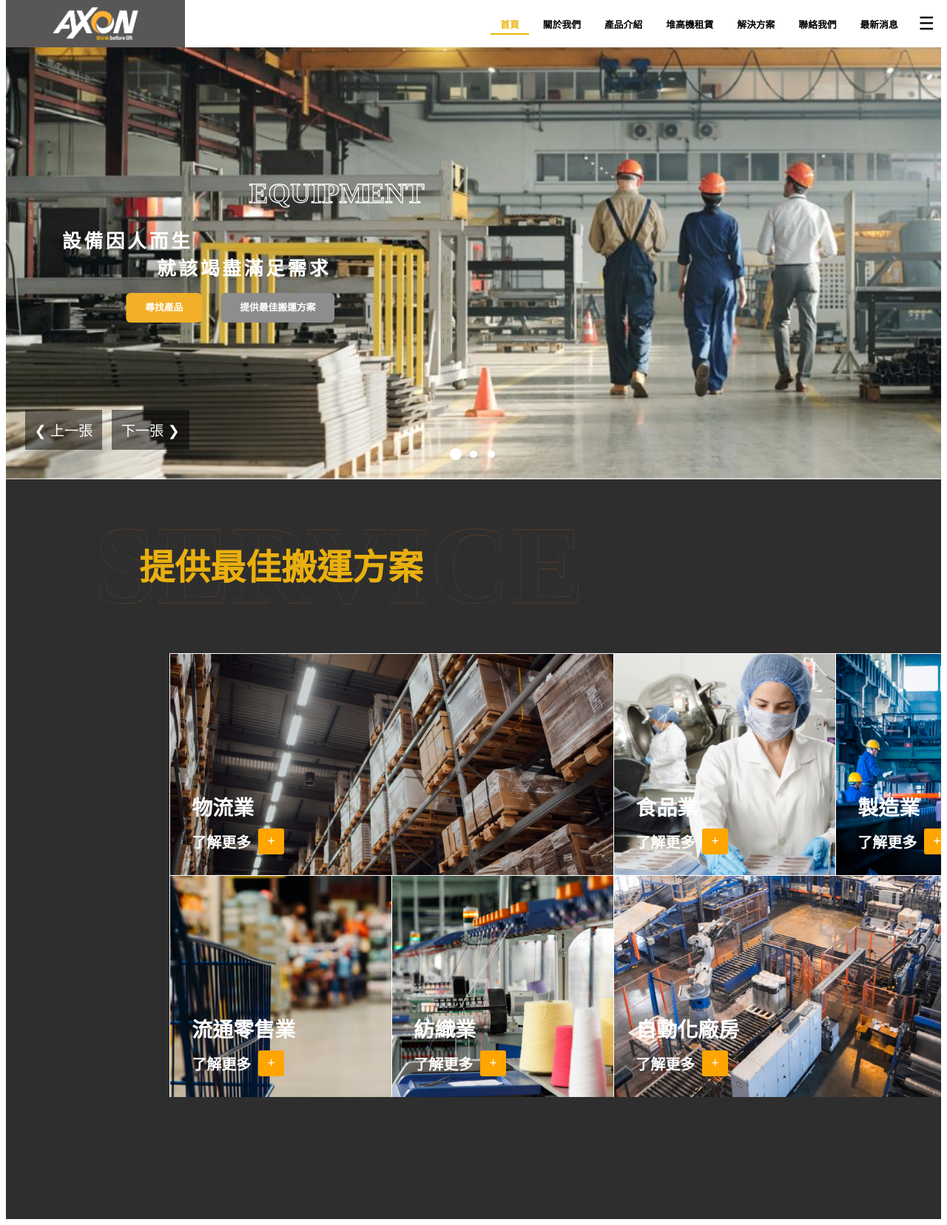
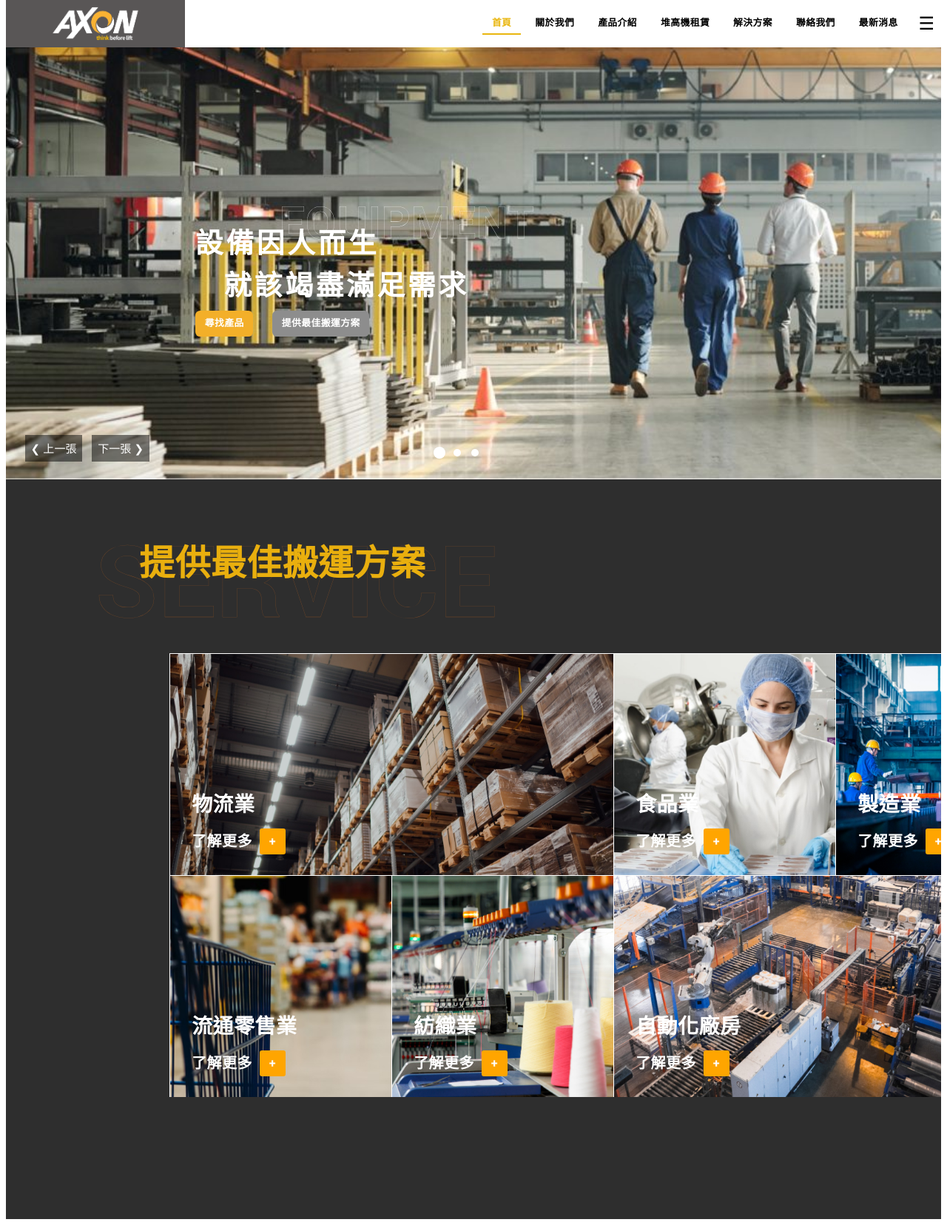
Before and after one commit to asd6139884/Practice-AxonWebsiteRecreate, a Flask app: page / in a window 1280 px wide. Shown: the whole page at 74% size. Run offline with Flask 3, Linux system fonts and the light colour scheme.

Commit message:
slogan文字以左下角(bottom, left)做設定，以padding調整文字內容位置

```diff
--- a/static/styles.css
+++ b/static/styles.css
@@ -1,17 +1,32 @@
+/* 全局字型設定 */
+body, html {
+    /* 中英文字型組合 */
+    font-family: 'Yantramanav', 'Noto Sans TC', sans-serif;
+    /* 基本字型大小 */
+    font-size: 14px;
+    /* 基本行高 */
+    line-height: 1.5;
+    /* 基本字重 */
+    font-weight: 400;
+    /* 字元間距 */
+    letter-spacing: 0.03em;
+}
+
+/* ----------------------------------------------------------------------------- */
 /* 導覽列 */
 .navbar {
-    position: fixed;  /* 固定在視窗上 */
-    z-index: 1000; /* 確保導覽列在最上層 */
+    width: 100%; /* 導覽列寬度 */
+    height: 8vh; /* 設定導覽列高度 */
+    top: 0;
+    margin: 0;
+    padding: 0 0vw; /* 左右間距隨視窗變化 */
     display: flex;
     align-items: center;
     justify-content: space-between; /* LOGO 靠左，分頁連結靠右 */
     background-color: #ffffff; /* 設定背景為白色 */
-    width: 100%; /* 導覽列寬度 */
-    height: 8vh; /* 設定導覽列高度 */
-    padding: 0 0vw; /* 左右間距隨視窗變化 */
-    top: 0;
-    margin: 0;
     box-sizing: border-box;
+    position: fixed;  /* 固定在視窗上 */
+    z-index: 1000; /* 確保導覽列在最上層 */
 }
 
 /* LOGO */
@@ -197,117 +212,24 @@ overflow: hidden;  /* 隱藏超出的部分 */
 .slideshow-container img.active {
     display: block;
 }
-/* 圓點容器 */
-.dot-container {
-    text-align: center;
-    position: absolute;
-    bottom: 20px;  /* 調整位置，確保不被隱藏 */
-    left: 50%;
-    transform: translateX(-50%);
-    z-index: 10; /* 確保圓點在圖片上方 */
-    background: transparent; /* 背景透明 */
-    padding: 5px 10px; /* 增加間距 */
-    border-radius: 20px;
-}
-/* 圓點樣式 */
-.dot {
-    display: inline-block;
-    width: 10px;
-    height: 10px;
-    margin: 0 5px;
-    background-color: #ffffff;
-    border: none;  /* 移除按鈕預設邊框 */
-    border-radius: 50%;
-    cursor: pointer;
-    transition: transform 0.3s, background-color 0.3s;
-    outline: none; /* 移除點擊時的外框 */
-    padding: 0; /* 避免按鈕內邊距影響大小 */
-}
-/* 當前圖片的圓點較大 */
-.dot.active {
-    background-color: #ffffff;
-    transform: scale(1.6); /* 圓點變大 */
-}
-/* 按鈕點擊時防止出現藍色外框（僅適用於部分瀏覽器） */
-.dot:focus {
-    outline: none;
-    box-shadow: none;
-}
-
-/* slogan文字 */
-.slideshow-slogan {
-    position: absolute;
-    bottom: 55%;
-    left: 25%;
-    font-size: 3vw;
-    font-weight: bold;
-    padding: 1vw;
-    border-radius: 8px;
-    color: transparent; /* 讓文字透明，但保留白色邊框 */
-    -webkit-text-stroke: 0.1vw white; /* 定義邊框粗細與顏色 */
-    opacity: 0;
-    transition: opacity 0.5s ease-in-out;
-}
-/* 進場動畫 */
-.slideshow-slogan.show {
-    animation: sloganfadeInUp 1.5s ease-out forwards;
-}
-/* 定義 btnfadeInUp 動畫 */
-@keyframes sloganfadeInUp {
-    from {
-        opacity: 0;
-        transform: translateX(-200px);
-    }
-    to {
-        opacity: 1;
-        transform: translateX(0px);
-    }
-}
-
-/* 內容文字 */
-.slideshow-content {
-    position: absolute;
-    bottom: 40%;
-    left: 5%;
-    color: white;
-    font-size: 2vw;
-    font-weight: bold;
-    letter-spacing: 0.3vw; /* 增加字母間距 */
-    padding: 1vw;
-    border-radius: 8px;
-    opacity: 0;
-    transition: opacity 0.5s ease-in-out;
-}
-/* 進場動畫 */
-.slideshow-content.show {
-    animation: contentfadeInUp 0.6s ease-out forwards;
-}
-/* 定義 btnfadeInUp 動畫 */
-@keyframes contentfadeInUp {
-    from {
-        opacity: 0;
-        transform: translateY(50px);
-    }
-    to {
-        opacity: 1;
-        transform: translateY(0);
-    }
-}
 
 /* 超連結按鈕 */
 .hyperlink {
     position: absolute;
-    bottom: 35%; /* 控制按鈕距離底部的距離 */
-    left: 24%;
-    transform: translateX(-50%);
+    bottom: 25vh;
+    left: 20vw;
+    transform-origin: center top;
+    width: fit-content;
     display: flex;
     gap: 2vw; /* 兩個按鈕之間的固定距離 */
+    z-index: 2;
+    transform: translateY(0); /* 讓它以圖片為基準 */
 }
 /* 超連結1按鈕 */
 .hyperlink .btn1 a {
     background-color: rgba(243, 175, 41, 1);
     color: rgb(255, 255, 255);
-    padding: 1vw 2vw;
+    padding: 0.7vw 1vw;
     border-radius: 0.5vw;
     text-decoration: none;
     font-size: 1vw;
@@ -318,7 +240,7 @@ overflow: hidden;  /* 隱藏超出的部分 */
 .hyperlink .btn2 a {
     background-color: rgb(141, 141, 141);
     color: rgb(255, 255, 255);
-    padding: 1vw 2vw;
+    padding: 0.7vw 1vw;
     border-radius: 0.5vw;
     text-decoration: none;
     font-size: 1vw;
@@ -348,12 +270,111 @@ overflow: hidden;  /* 隱藏超出的部分 */
         transform: translateY(0);
     }
 }
-/* ----------------------------------------------------------------------------- */
 
-/* 控制按鈕區塊 */
+/* 內容文字 */
+.slideshow-content {
+    position: absolute;
+    transform-origin: center;
+    bottom: 25vh;
+    left: 20vw;
+    width: fit-content;
+    font-size: calc(2vw + 1.5vh);
+    font-weight: bold;
+    letter-spacing: 0.3vw; /* 增加字母間距 */
+    word-spacing: 0vw;
+    font-feature-settings: "palt"; /* 讓中文間距保持原樣 */
+    white-space: nowrap; /* 防止英文換行導致間距異常 */
+    color: white;
+    padding: 4vh 0vw;
+    opacity: 0;
+    transition: opacity 0.5s ease-in-out;
+}
+/* 進場動畫 */
+.slideshow-content.show {
+    animation: contentfadeInUp 1s ease-out forwards;
+}
+/* 定義 btnfadeInUp 動畫 */
+@keyframes contentfadeInUp {
+    from {
+        opacity: 0;
+        transform: translate(0, 10vh); /* 起始位置，水平移動以對齊超連結按鈕中心 */
+    }
+    to {
+        opacity: 1;
+        transform: translate(0, 0vh); /* 最終位置在超連結按鈕上方，水平位置對齊超連結按鈕中心 */
+    }
+}
+
+/* slogan文字 */
+.slideshow-slogan {
+    position: absolute;
+    transform-origin: center; /* 以中心為基準做平移 */
+    bottom: 25vh;
+    left: 20vw;
+    width: fit-content;
+    font-size: calc(4vw + 2vh);
+    font-weight: bold;
+    padding: calc(3vw + 7vh) calc(7vw + 3vh);
+    color: transparent; /* 讓文字透明，但保留白色邊框 */
+    -webkit-text-stroke: 0.02vw white; /* 定義邊框粗細與顏色 */
+    opacity: 0;
+    transition: opacity 0.5s ease-in-out;
+}
+/* 進場動畫 */
+.slideshow-slogan.show {
+    animation: sloganfadeInUp 1s ease-out forwards;
+}
+/* 定義 btnfadeInUp 動畫 */
+@keyframes sloganfadeInUp {
+    from {
+        opacity: 0;
+        transform: translate(-5vw, 0);
+    }
+    to {
+        opacity: 1;
+        transform: translate(0, 0);
+    }
+}
+
+/* 圓點容器 */
+.dot-container {
+    text-align: center;
+    position: absolute;
+    bottom: 3vh;  /* 調整位置，確保不被隱藏 */
+    left: 45vw;
+    z-index: 10; /* 確保圓點在圖片上方 */
+    background: transparent; /* 背景透明 */
+    border-radius: 20px;
+}
+/* 圓點樣式 */
+.dot {
+    display: inline-block;
+    width: 10px;
+    height: 10px;
+    margin: 0 5px;
+    background-color: #ffffff;
+    border: none;  /* 移除按鈕預設邊框 */
+    border-radius: 50%;
+    cursor: pointer;
+    transition: transform 0.3s, background-color 0.3s;
+    outline: none; /* 移除點擊時的外框 */
+    padding: 0; /* 避免按鈕內邊距影響大小 */
+}
+/* 當前圖片的圓點較大 */
+.dot.active {
+    background-color: #ffffff;
+    transform: scale(1.6); /* 圓點變大 */
+}
+/* 按鈕點擊時防止出現藍色外框（僅適用於部分瀏覽器） */
+.dot:focus {
+    outline: none;
+    box-shadow: none;
+}
+
+/* 控制按鈕 */
 .controls {
     position: absolute;
-    bottom: 5vh;
+    bottom: 3vh;
     left: 2vw;
     display: flex;
     gap: 1vw;
@@ -363,9 +384,9 @@ overflow: hidden;  /* 隱藏超出的部分 */
     background-color: rgba(0, 0, 0, 0.5);
     color: white;
     border: none;
-    padding: 1vw;
+    padding: 0.6vw 1vh;
     cursor: pointer;
-    font-size: 1.5vw;
+    font-size: calc(0.8vw + 0.6vh);
 }
 /* 滑鼠移上去時加深顏色 */
 .controls button:hover {
--- a/templates/base.html
+++ b/templates/base.html
@@ -3,23 +3,19 @@
 <head>
     <meta charset="UTF-8">
     <meta name="viewport" content="width=device-width, initial-scale=1.0">
-    <title>{% block title %}我的網站{% endblock %}</title> <!-- 網頁標題 -->
-    <link rel="stylesheet" href="{{ url_for('static', filename='styles.css') }}"> <!-- 引入 CSS 樣式表 -->
-    {% block head %}{% endblock %} <!-- 自訂樣式表 -->
-    <link rel="icon" type="image/x-icon" href="{{ url_for('static', filename='images/logo.ico') }}"> <!-- 網站圖示 -->
 
 
+    <link href="https://fonts.googleapis.com/css2?family=Yantramanav:wght@300;400;500;700;900&display=swap" rel="stylesheet">
+    <link href="https://fonts.googleapis.com/css2?family=Noto+Sans+TC:wght@300;400;500;700&display=swap" rel="stylesheet">
+    <link href="https://fonts.googleapis.com/css2?family=Noto+Serif+TC:wght@400;700&display=swap" rel="stylesheet">
     <!-- 引入 Font Awesome 圖示 -->
     <link rel="stylesheet" href="https://cdnjs.cloudflare.com/ajax/libs/font-awesome/5.15.4/css/all.min.css">
 
 
-    <!-- <style>
-        body {
-            margin: 0;
-            font-family: Arial, sans-serif;
-            text-align: center;
-        }
-    </style> -->
+    <link rel="stylesheet" href="{{ url_for('static', filename='styles.css') }}"> <!-- 引入 CSS 樣式表 -->
+    {% block head %}{% endblock %} <!-- 自訂樣式表 -->
+    <link rel="icon" type="image/x-icon" href="{{ url_for('static', filename='images/logo.ico') }}"> <!-- 網站圖示 -->
+    <title>{% block title %}我的網站{% endblock %}</title> <!-- 網頁標題 -->
 </head>
 <body>
     <!-- 導覽列 -->
@@ -143,9 +139,9 @@
                 "TECHNOLOGY"
             ];
             const slideContents = [
-                "設備因人而生<br><span style='margin-left: 5em;'>就該竭盡滿足需求</span>",
-                "用腦運搬的專家<br><span style='margin-left: 5em;'>THINK BEFORE LIFT</span>",
-                "科技與傳統結合<br><span style='margin-left: 5em;'>定義運搬新世代</span>"
+                "設備因人而生<br><span style='margin-left: 3vw;'>就該竭盡滿足需求</span>",
+                "用腦運搬的專家<br><span style='margin-left: 3vw;'>THINK BEFORE LIFT</span>",
+                "科技與傳統結合<br><span style='margin-left: 3vw;'>定義運搬新世代</span>"
             ];
 
             function showSlide(index) {
```
Also changed, not shown: app.py (line endings or trailing spaces).
